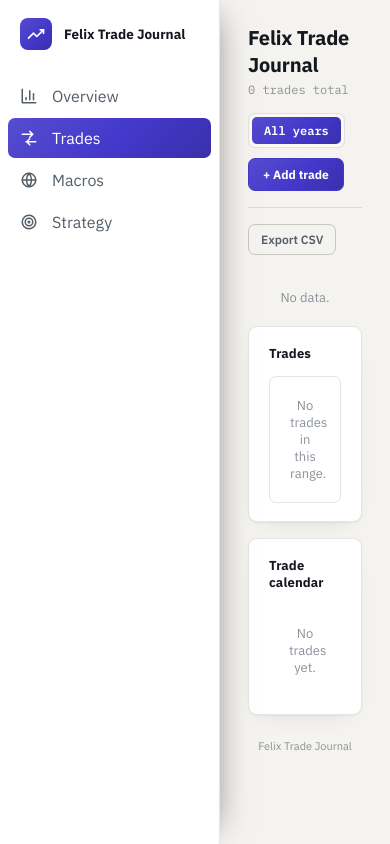
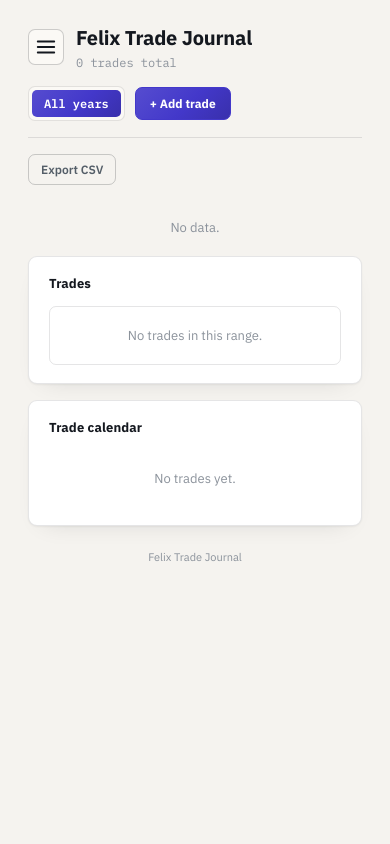
Before and after one commit to dluvai/trade_journal, a Flask app: page /trades in a window 390 px wide. Run offline with Flask 3, Linux system fonts and the light colour scheme; data that the repository does not hold is empty.

Commit message:
Fill wide screens, fix mobile navigation with a proper drawer
- .wrap dropped its 1180px max-width cap (was leaving large empty side
  margins on any screen wider than that -- now just fills whatever space
  .page-shell gives it).
- Below 768px, the sidebar was a real usability bug, not just visually
  cramped: it's hover-to-reveal, and touch devices have no :hover, so on
  phones it was permanently stuck collapsed to bare icons with no visible
  labels and no way to expand -- navigation was effectively broken. Fixed
  with a proper off-canvas drawer pattern for that breakpoint: sidebar
  hidden by default (transform: translateX(-100%)), a hamburger button in
  the header toggles it open (full width, labels always visible, no hover
  needed), with a tap-to-dismiss backdrop and Escape-to-close. Desktop
  hover behavior is completely untouched above 768px.
- New DC.initMobileSidebar() wires the hamburger/backdrop; a few lines,
  since the toggle is just two class names, no state to persist.

Verified: 1920px viewport now fills ~1789px (was capped at 1180px before);
375px mobile viewport shows a working hamburger -> full drawer with all 4
nav links, correct active-page highlight, closes on backdrop tap; desktop
hover-expand/collapse behavior unchanged.

```diff
--- a/dashboard-core.css
+++ b/dashboard-core.css
@@ -81,7 +81,7 @@ html, body {
   font-family: var(--font-ui);
 }
 body { padding: 24px 28px 60px; }
-.wrap { max-width: 1180px; margin: 0 auto; }
+.wrap { width: 100%; }
 
 header { display: flex; align-items: flex-end; justify-content: space-between; gap: 16px; margin-bottom: 16px; padding-bottom: 16px; border-bottom: 1px solid var(--border); flex-wrap: wrap; }
 header h1 { font-size: 20px; margin: 0 0 4px; font-weight: 650; letter-spacing: -0.01em; }
@@ -494,6 +494,35 @@ body:has(.sidebar:hover) .page-shell, body:has(.sidebar:focus-within) .page-shel
   .sidebar, .sidebar-nav, .sidebar-brand span, .page-shell { transition: none !important; }
 }
 
+.sidebar-hamburger { display: none; }
+
+/* Touch devices have no :hover, so the desktop hover-to-reveal rail would
+   otherwise be permanently stuck collapsed with no way to see labels or
+   navigate anywhere. Below this width the sidebar becomes an off-canvas
+   drawer instead: hidden by default, toggled open by a hamburger button
+   (JS-driven, see DC.initMobileSidebar), fully expanded and unhidden by
+   hover state entirely -- and content no longer reserves 60px it isn't
+   using while the drawer's closed. */
+@media (max-width: 768px) {
+  .sidebar {
+    width: 220px; transform: translateX(-100%); transition: transform .2s ease;
+  }
+  .sidebar.mobile-open { transform: translateX(0); box-shadow: 12px 0 32px -18px rgba(0,0,0,0.6); }
+  .sidebar-brand span, .sidebar-nav { opacity: 1; pointer-events: auto; }
+  .page-shell { margin-left: 0; }
+  body:has(.sidebar:hover) .page-shell, body:has(.sidebar:focus-within) .page-shell { margin-left: 0; }
+  .sidebar-hamburger {
+    display: flex; align-items: center; justify-content: center; width: 36px; height: 36px;
+    border: 1px solid var(--border-strong); border-radius: 7px; background: var(--surface-2);
+    color: var(--text-primary); cursor: pointer; flex: none;
+  }
+  .sidebar-backdrop {
+    display: none; position: fixed; inset: 0; background: rgba(0,0,0,0.5); z-index: 79;
+  }
+  .sidebar-backdrop.mobile-open { display: block; }
+  header { flex-wrap: wrap; }
+}
+
 .news-panel-body { margin-top: 4px; }
 .news-item { display: block; padding: 12px 2px; border-bottom: 1px solid var(--border); cursor: pointer; }
 .news-item:last-child { border-bottom: none; }
--- a/dashboard-core.js
+++ b/dashboard-core.js
@@ -948,10 +948,34 @@ const DC = (function () {
     });
   }
 
+  // ---------- mobile sidebar drawer (touch devices have no :hover) ----------
+
+  function initMobileSidebar() {
+    const sidebar = document.getElementById('sidebar');
+    const hamburger = document.getElementById('sidebarHamburger');
+    const backdrop = document.getElementById('sidebarBackdrop');
+    if (!sidebar || !hamburger || !backdrop) return;
+
+    function close() {
+      sidebar.classList.remove('mobile-open');
+      backdrop.classList.remove('mobile-open');
+    }
+    function open() {
+      sidebar.classList.add('mobile-open');
+      backdrop.classList.add('mobile-open');
+    }
+
+    hamburger.addEventListener('click', () => {
+      sidebar.classList.contains('mobile-open') ? close() : open();
+    });
+    backdrop.addEventListener('click', close);
+    document.addEventListener('keydown', (e) => { if (e.key === 'Escape') close(); });
+  }
+
   return {
     fmtPct, computeStats, computeEquity, computeDrawdown, computeGroupStats, computeByPair, computeBestWorst,
     renderAll, setupTabs, exportCsv, isPlanViolation, DAY_ORDER, renderPairTable,
     apiSend, fetchTrades, fetchStrategies, deleteTrade,
-    initTicker, initTradeModal, openAddTradeModal, openEditTradeModal,
+    initTicker, initTradeModal, openAddTradeModal, openEditTradeModal, initMobileSidebar,
   };
 })();
--- a/templates/base.html
+++ b/templates/base.html
@@ -33,13 +33,19 @@
     {% endfor %}
   </div>
 </nav>
+<div class="sidebar-backdrop" id="sidebarBackdrop"></div>
 
 <div class="page-shell">
   <div class="wrap">
     <header>
-      <div>
-        <h1>Felix Trade Journal</h1>
-        <div class="sub" id="subhead"></div>
+      <div style="display:flex; align-items:center; gap:12px;">
+        <button type="button" class="sidebar-hamburger" id="sidebarHamburger" aria-label="Open navigation">
+          <svg width="18" height="18" viewBox="0 0 24 24" fill="none" stroke="currentColor" stroke-width="2" stroke-linecap="round" stroke-linejoin="round"><path d="M3 6h18M3 12h18M3 18h18"/></svg>
+        </button>
+        <div>
+          <h1>Felix Trade Journal</h1>
+          <div class="sub" id="subhead"></div>
+        </div>
       </div>
       <div class="controls">
         {% block header_controls %}{% endblock %}
@@ -110,6 +116,7 @@
 <script>
   DC.initTicker();
   DC.initTradeModal();
+  DC.initMobileSidebar();
 </script>
 {% block scripts %}{% endblock %}
 </body>
```
